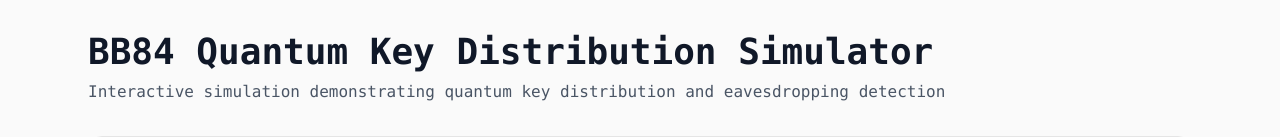
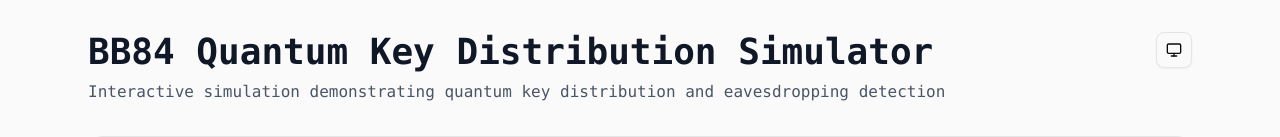
Before and after one commit to SinPhourivath/qucrypt, a React (Vite) app: page / in a window 1280 px wide. Shown: the top 137 px of the page. Built offline with nearby package versions, Linux system fonts and the light colour scheme.

Commit message:
add night mode toggle

```diff
--- a/src/App.tsx
+++ b/src/App.tsx
@@ -8,6 +8,8 @@ import {
   CardTitle
 } from '@/components/ui/card';
 import { Input } from '@/components/ui/input';
+import { ModeToggle } from './components/mode-toggle';
+import { ThemeProvider } from './components/theme-provider';
 import { Button } from './components/ui/button';
 
 export default function BB84Simulator() {
@@ -70,27 +72,33 @@ export default function BB84Simulator() {
     .filter((i): i is number => i !== null);
 
   return (
+    <ThemeProvider defaultTheme="system" storageKey="vite-ui-theme">
       <div className="min-h-screen w-full">
         <div className="max-w-6xl mx-auto px-6 py-8">
           {/* Title */}
           <div className="mb-8">
-          <h1 className="text-4xl font-extrabold text-gray-900 mb-2">
+            <div className="flex justify-between items-start">
+              <div>
+                <h1 className="text-4xl font-extrabold text-gray-900 dark:text-gray-100 mb-2">
                   BB84 Quantum Key Distribution Simulator
                 </h1>
-          <p className="text-gray-600">
-            Interactive simulation demonstrating quantum key distribution and
-            eavesdropping detection
+                <p className="text-gray-600 dark:text-gray-400">
+                  Interactive simulation demonstrating quantum key distribution
+                  and eavesdropping detection
                 </p>
+              </div>
+              <ModeToggle />
+            </div>
           </div>
 
           {/* Alice's Message Card */}
           <Card className="shadow-none mb-8">
             <CardContent className="flex flex-col gap-5">
               <CardTitle className="text-xl">Alice's Message</CardTitle>
-            <CardDescription>
+              <CardDescription className="dark:text-gray-400">
                 Pretend that you are Alice and you want to send a secret message
-              to Bob. First, you write your message which will be converted into
-              bits (0s and 1s) for quantum operations.
+                to Bob. First, you write your message which will be converted
+                into bits (0s and 1s) for quantum operations.
               </CardDescription>
 
               <Input
@@ -133,8 +141,8 @@ export default function BB84Simulator() {
                   Now you (Alice) choose a random basses for each bit: +
                   (rectilinear) or x (diagonal). This is like choosing a secret
                   encoding for your message. You can select bases manually or
-                randomize them. Once ready, click "Transmit" to send the qubits
-                to Bob through the quantum channel.
+                  randomize them. Once ready, click "Transmit" to send the
+                  qubits to Bob through the quantum channel.
                 </CardDescription>
                 {aliceBasisVisible ? (
                   <div className="flex flex-wrap gap-1">
@@ -199,19 +207,21 @@ export default function BB84Simulator() {
           {transmitted && (
             <Card className="shadow-none mt-8">
               <CardContent className="flex flex-col gap-5">
-              <CardTitle className="text-xl">Bob's Measurement Bases</CardTitle>
+                <CardTitle className="text-xl">
+                  Bob's Measurement Bases
+                </CardTitle>
                 <CardDescription>
-                Bob receives your qubits but doesn't know which bases you used.
-                He must randomly choose his own measurement bases (+ or x) to
-                each qubit. When Bob's basis matches yours, he correctly
+                  Bob receives your qubits but doesn't know which bases you
+                  used. He must randomly choose his own measurement bases (+ or
+                  x) to each qubit. When Bob's basis matches yours, he correctly
                   measures the bit. When bases don't match, he gets a random
                   result (50/50 chance).
                 </CardDescription>
                 <CardDescription>
-                But… we don't have anyone else to role-play as Bob. You can ask
-                a friend to do it, or… pretend you are Bob and try to measure
-                the qubits without knowing the bases you just chose. Click
-                "measure" when you are done :D
+                  But… we don't have anyone else to role-play as Bob. You can
+                  ask a friend to do it, or… pretend you are Bob and try to
+                  measure the qubits without knowing the bases you just chose.
+                  Click "measure" when you are done :D
                 </CardDescription>
                 <div className="flex flex-wrap gap-1">
                   {binaryString.split('').map((bit, index) => (
@@ -305,8 +315,8 @@ export default function BB84Simulator() {
                 <CardTitle className="text-xl">Bases Comparison</CardTitle>
                 <CardDescription>
                   Now, how do we get the correct result you may ask? At this
-                stage, Bob will publicly announce his bases, and alice will say
-                which position is match.
+                  stage, Bob will publicly announce his bases, and alice will
+                  say which position is match.
                 </CardDescription>
                 <CardDescription>
                   The key points here are:
@@ -381,8 +391,7 @@ export default function BB84Simulator() {
                           key={`${index}-${bases}`}
                           variant="outline"
                           size="icon"
-                        className={`w-10 h-10 shadow-none bg-white hover:bg-transparent cursor-default ${
-                          bases[index] === bobBases[index] ? '' : 'opacity-30'
+                          className={`w-10 h-10 shadow-none bg-white hover:bg-transparent cursor-default ${bases[index] === bobBases[index] ? '' : 'opacity-30'
                             }`}
                         >
                           {basis === '+' ? (
@@ -404,8 +413,7 @@ export default function BB84Simulator() {
                           key={`${index}-${bases}`}
                           variant="outline"
                           size="icon"
-                        className={`w-10 h-10 shadow-none bg-white hover:bg-transparent cursor-default ${
-                          bases[index] === bobBases[index] ? '' : 'opacity-30'
+                          className={`w-10 h-10 shadow-none bg-white hover:bg-transparent cursor-default ${bases[index] === bobBases[index] ? '' : 'opacity-30'
                             }`}
                         >
                           {basis === '+' ? (
@@ -423,5 +431,6 @@ export default function BB84Simulator() {
           )}
         </div>
       </div>
+    </ThemeProvider>
   );
 }
--- /dev/null
+++ b/src/components/mode-toggle.tsx
@@ -0,0 +1,22 @@
+import { Monitor, Moon, Sun } from "lucide-react"
+import { useTheme } from "./theme-provider"
+import { Button } from "./ui/button"
+
+export function ModeToggle() {
+    const { theme, setTheme } = useTheme()
+
+    const cycleTheme = () => {
+        if (theme === "system") setTheme("light")
+        else if (theme === "light") setTheme("dark")
+        else setTheme("system")
+    }
+
+    return (
+        <Button variant="outline" size="icon" onClick={cycleTheme}>
+            {theme === "light" && <Sun className="h-[1.2rem] w-[1.2rem]" />}
+            {theme === "dark" && <Moon className="h-[1.2rem] w-[1.2rem]" />}
+            {theme === "system" && <Monitor className="h-[1.2rem] w-[1.2rem]" />}
+            <span className="sr-only">Toggle theme</span>
+        </Button>
+    )
+}
--- /dev/null
+++ b/src/components/theme-provider.tsx
@@ -0,0 +1,72 @@
+import { createContext, useContext, useEffect, useState } from "react"
+
+type Theme = "dark" | "light" | "system"
+
+type ThemeProviderProps = {
+  children: React.ReactNode
+  defaultTheme?: Theme
+  storageKey?: string
+}
+
+type ThemeProviderState = {
+  theme: Theme
+  setTheme: (theme: Theme) => void
+}
+
+const initialState: ThemeProviderState = {
+  theme: "system",
+  setTheme: () => null,
+}
+
+const ThemeProviderContext = createContext<ThemeProviderState>(initialState)
+
+export function ThemeProvider({
+  children,
+  defaultTheme = "system",
+  storageKey = "vite-ui-theme",
+}: ThemeProviderProps) {
+  const [theme, setTheme] = useState<Theme>(
+    () => (localStorage.getItem(storageKey) as Theme) || defaultTheme
+  )
+
+  useEffect(() => {
+    const root = window.document.documentElement
+
+    root.classList.remove("light", "dark")
+
+    if (theme === "system") {
+      const systemTheme = window.matchMedia("(prefers-color-scheme: dark)")
+        .matches
+        ? "dark"
+        : "light"
+
+      root.classList.add(systemTheme)
+      return
+    }
+
+    root.classList.add(theme)
+  }, [theme])
+
+  const value = {
+    theme,
+    setTheme: (theme: Theme) => {
+      localStorage.setItem(storageKey, theme)
+      setTheme(theme)
+    },
+  }
+
+  return (
+    <ThemeProviderContext.Provider value={value}>
+      {children}
+    </ThemeProviderContext.Provider>
+  )
+}
+
+export const useTheme = () => {
+  const context = useContext(ThemeProviderContext)
+
+  if (context === undefined)
+    throw new Error("useTheme must be used within a ThemeProvider")
+
+  return context
+}
```
Lines whose indentation alone changed are shown as unchanged.
